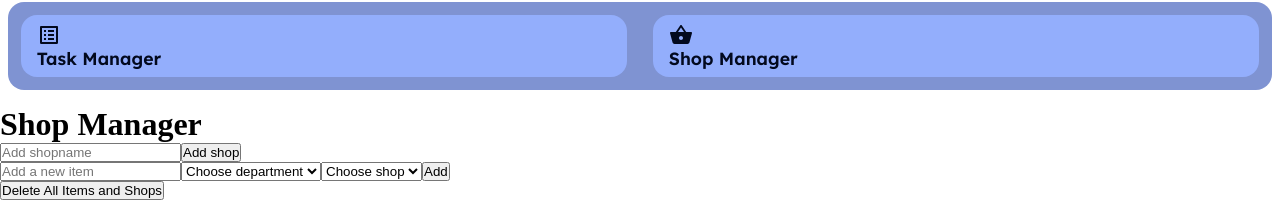
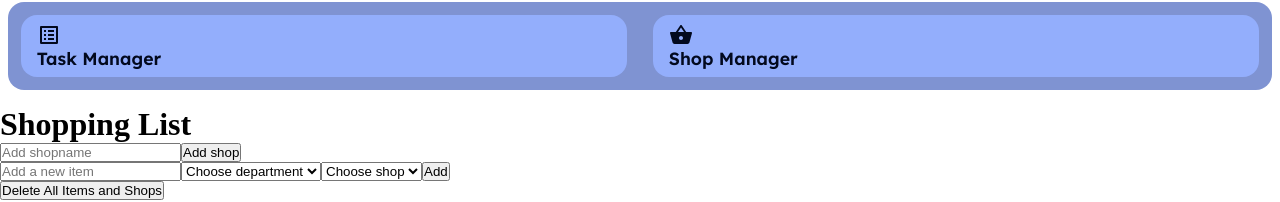
Before and after one commit to EvaneRex/taskmanager, a React (Vite) app: page / in a window 1280 px wide. Both pictures are taken after a click on the button "Shop Manager". Shown: the part 94-296 px from the top of the page. Built offline with nearby package versions, Linux system fonts and the light colour scheme.

Commit message:
Update ShopManager.tsx

```diff
--- a/src/components/ShopManager.tsx
+++ b/src/components/ShopManager.tsx
@@ -97,7 +97,7 @@ function ShopManager() {
   };
   return (
     <div className="app">
-      <h1>Shop Manager</h1>
+      <h1>Shopping List</h1>
       <ShopInput addShopItem={addShopItem} addShop={addShop} shops={shops} />
       <ShopList
         shopItems={shopItems}
```
